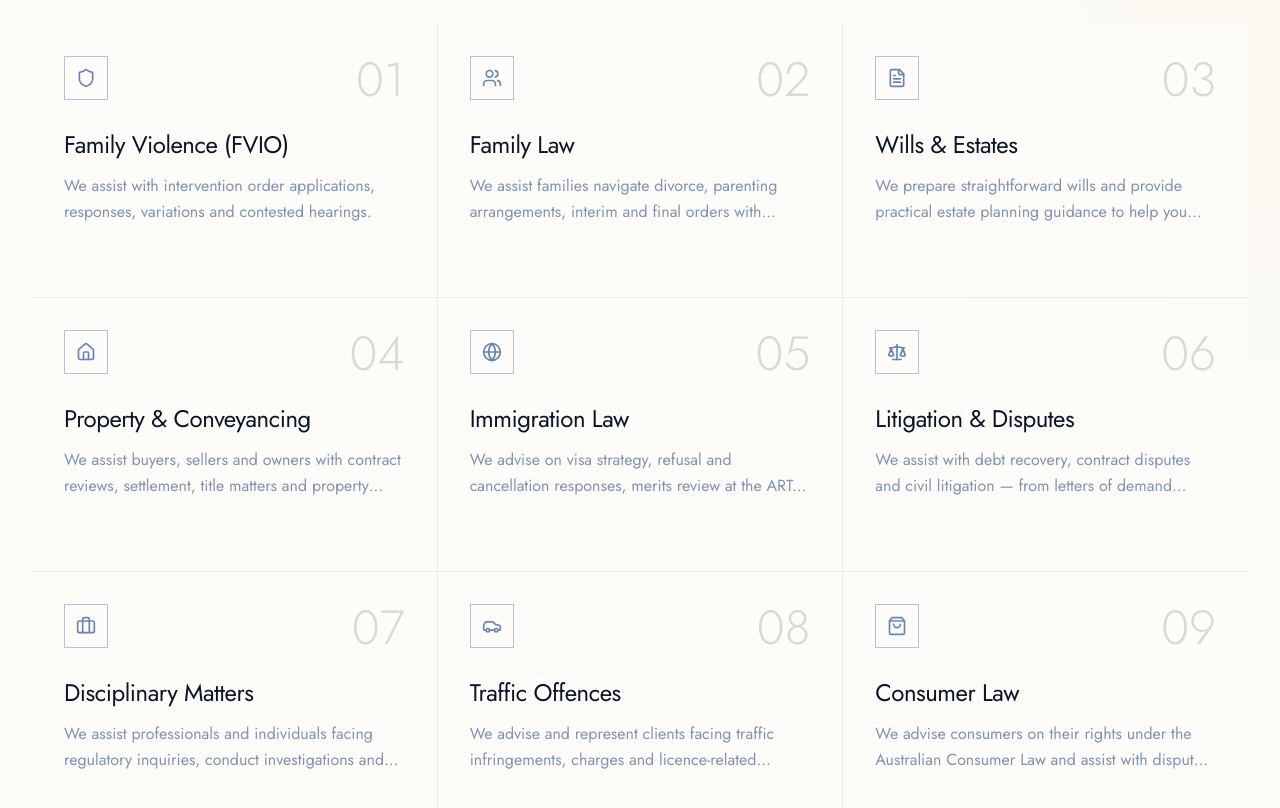
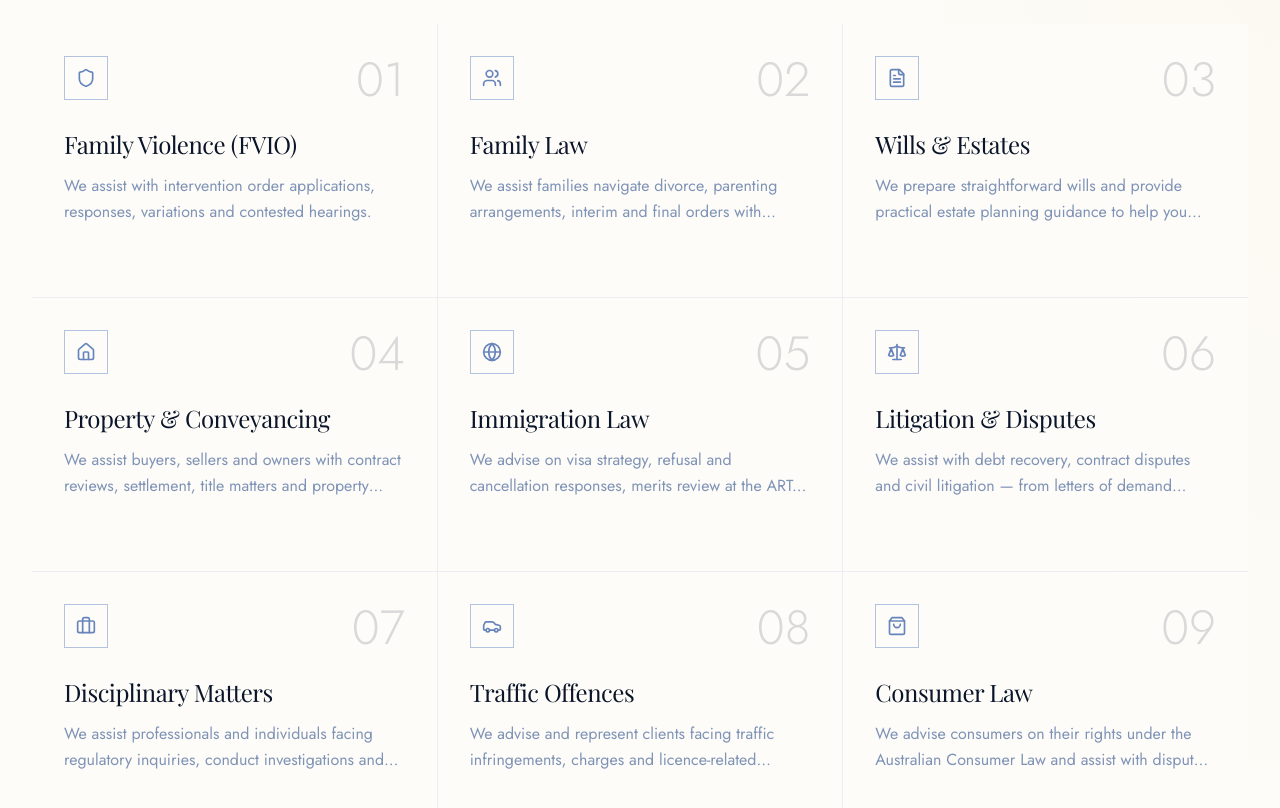
Before and after one commit to praveen-gt/rn-legal, a Next.js app: page / in a window 1280 px wide. Shown: the part 1220-2028 px from the top of the page. Built offline with nearby package versions, Linux system fonts and the light colour scheme.

Commit message:
font-updated

```diff
--- a/components/sections/ServicesSection.tsx
+++ b/components/sections/ServicesSection.tsx
@@ -74,7 +74,7 @@ export function ServicesSection() {
                     </span>
                   </div>
 
-                  <h3 className="font-body font-semibold text-navy-900 group-hover:text-white text-xl lg:text-2xl leading-snug mb-3 transition-colors duration-500">
+                  <h3 className="font-display font-semibold text-navy-900 group-hover:text-white text-xl lg:text-2xl leading-snug mb-3 transition-colors duration-500">
                     {service.shortTitle}
                   </h3>
                   <p className="font-body text-navy-600/60 group-hover:text-white/50 text-md leading-relaxed line-clamp-2 transition-colors duration-500">
```
